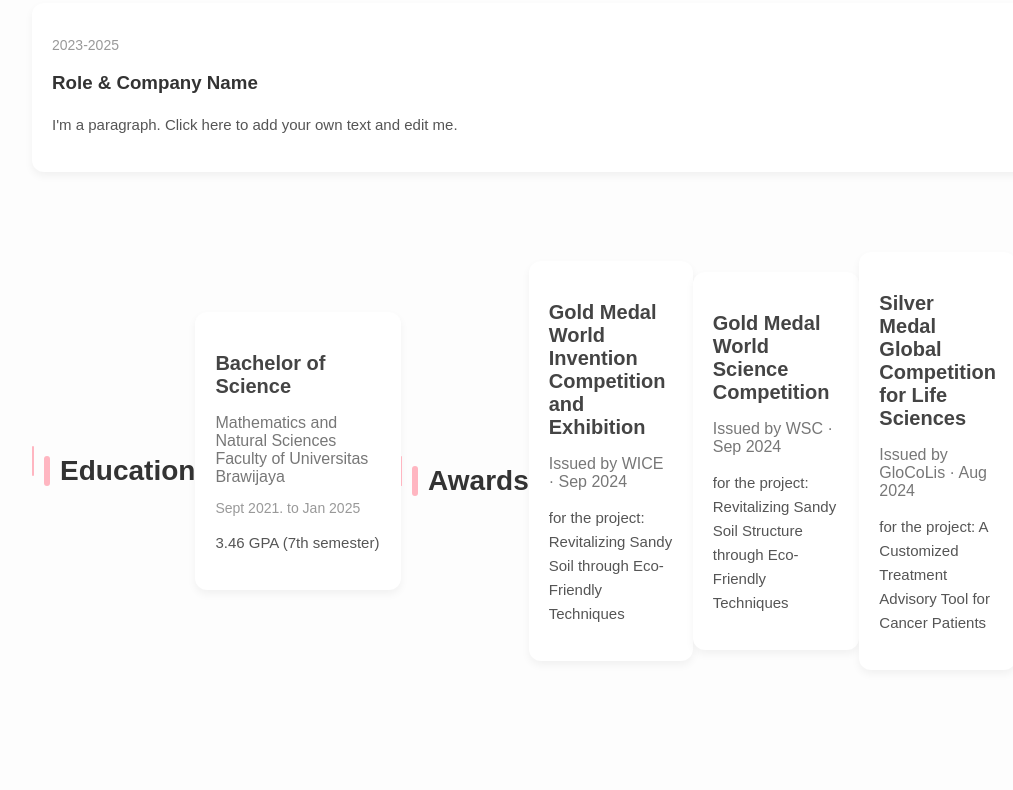
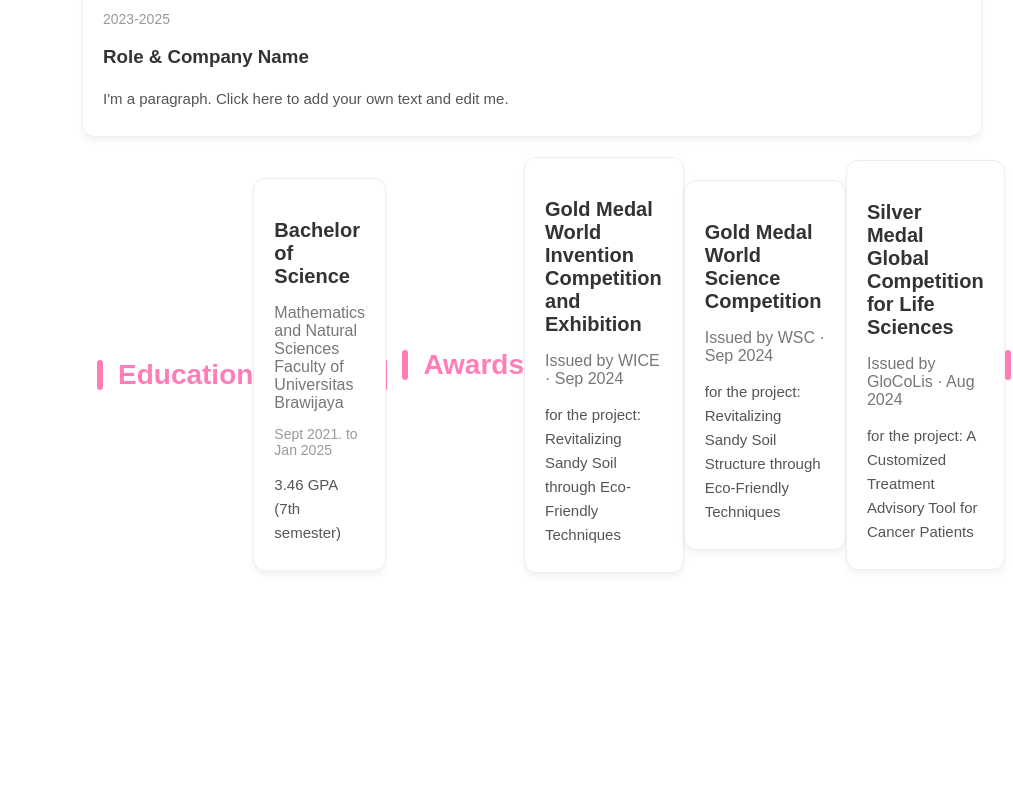
Before and after one commit to mutiarah-hikmah/Profile-Web, a plain HTML site: page cv.html in a window 1280 px wide. Shown: the part 1482-2272 px from the top of the page, without its empty margins (108-1121 px from the left). After the commit the page ends 2155 px from the top, so only its background shows below. Drawn offline with Linux system fonts and the light colour scheme.

Commit message:
contain my cv

```diff
--- a/cv.css
+++ b/cv.css
@@ -1,70 +1,59 @@
-/* cv.css */
-
-/* Global setup */
 body {
     font-family: 'Poppins', sans-serif;
-    background-color: #fdfdfd;
+    background-color: #fff;
     color: #333;
     margin: 0;
-    padding: 20px;
+    padding: 0;
   }
 
-  /* Section styling */
   .section {
-    max-width: 1000px;
+    max-width: 900px;
     margin: 0 auto;
     padding: 40px 20px;
   }
 
-  /* Header for each section like Work Experience, Skills, etc */
   .section-header {
     display: flex;
     align-items: center;
-    margin-top: 40px;
     margin-bottom: 20px;
   }
 
   .accent-block {
     width: 6px;
     height: 30px;
-    background-color: #ffb6c1; /* soft pink accent */
-    margin-right: 10px;
+    background-color: #ff7eb9; /* Pink pastel */
+    margin-right: 15px;
     border-radius: 3px;
   }
 
   .section-header h2 {
     font-size: 28px;
-    font-weight: 700;
-    margin: 0;
+    color: #ff7eb9;
   }
 
-  /* Experience, Skill, Education, Awards item styling */
-  .experience-item,
-  .Skill-item {
-    background-color: #fff;
+  .experience-item, .Skill-item {
+    background: #fff;
     padding: 20px;
+    margin-bottom: 20px;
+    border: 1px solid #eee;
     border-radius: 12px;
-    box-shadow: 0 4px 8px rgba(0, 0, 0, 0.05);
-    margin-bottom: 20px;
+    box-shadow: 0 4px 6px rgba(0, 0, 0, 0.05);
   }
 
   .role-title {
     font-size: 20px;
-    font-weight: 700;
-    margin-bottom: 8px;
-    color: #444;
+    color: #333;
+    margin-bottom: 5px;
   }
 
   .place {
     font-size: 16px;
-    font-weight: 500;
     color: #777;
-    margin-bottom: 4px;
+    margin-bottom: 5px;
   }
 
   .year {
     font-size: 14px;
-    font-weight: 400;
     color: #999;
     margin-bottom: 10px;
   }
@@ -73,19 +62,20 @@ body {
     font-size: 15px;
     line-height: 1.6;
     color: #555;
+    margin-bottom: 5px;
   }
 
-  /* Responsive tweak */
-  @media (max-width: 768px) {
+  /* Optional responsive tweak */
+  @media (max-width: 600px) {
     .section {
-      padding: 20px 15px;
+      padding: 20px 10px;
+    }
+
+    .section-header h2 {
+      font-size: 24px;
     }
 
     .role-title {
       font-size: 18px;
     }
-
-    .section-header h2 {
-      font-size: 24px;
-    }
   }
```
